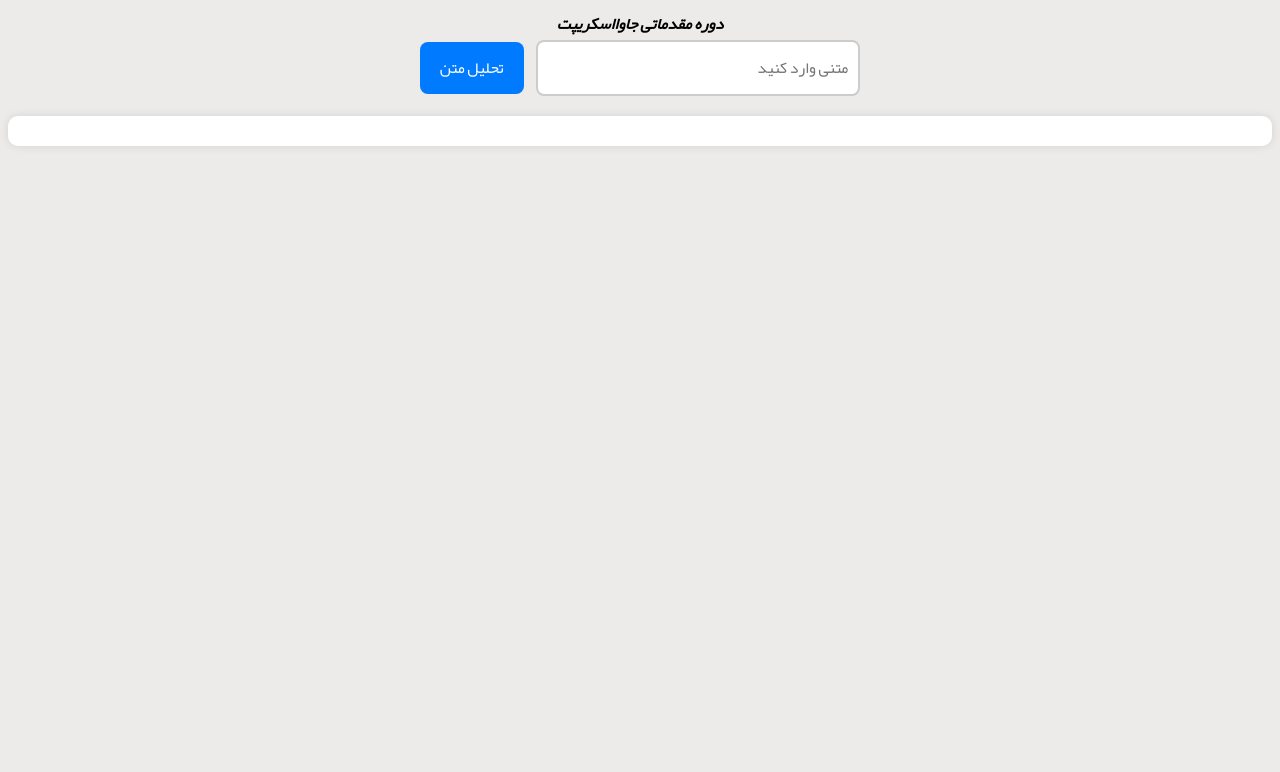
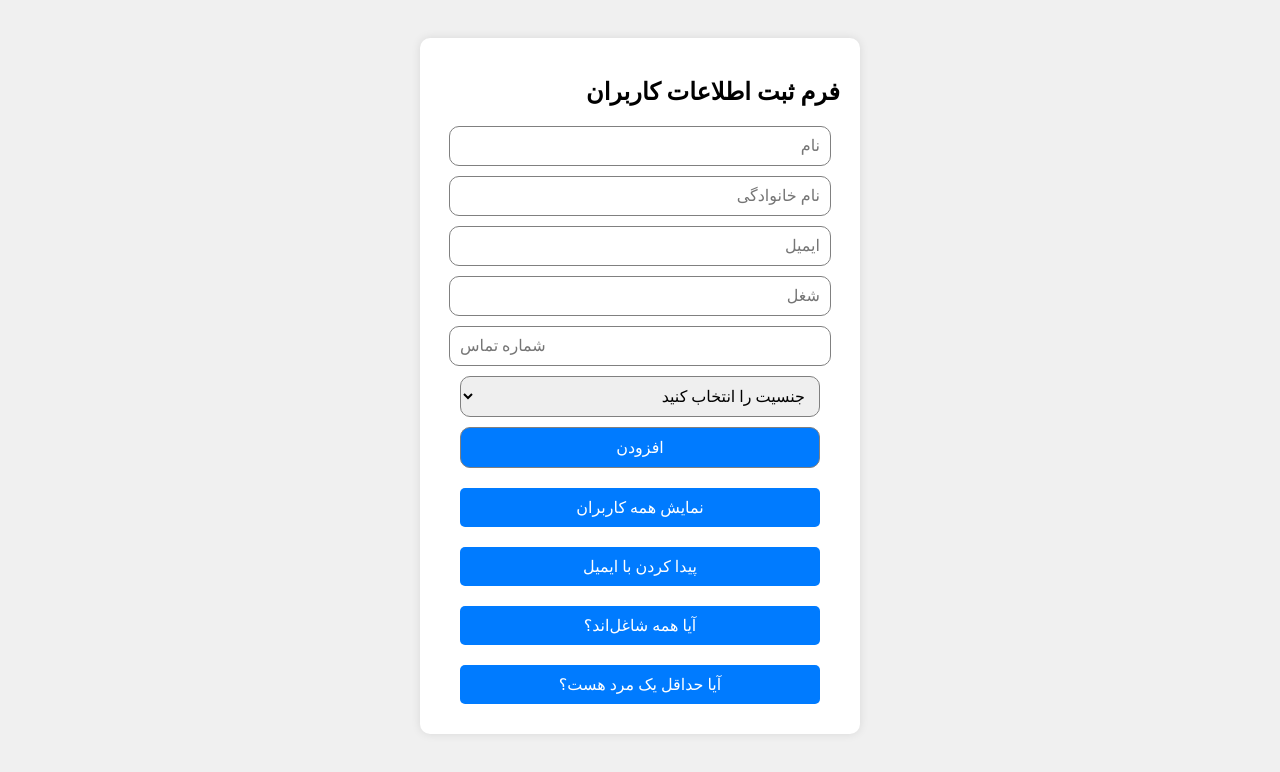
Before and after one commit to YsmnDre82/JSpractice, a plain HTML site: page index.html in a window 1280 px wide. Drawn offline with Linux system fonts and the light colour scheme; files whose address does not match are found by name; a web font is replaced by a local one.

Commit message:
start the Form project part 1

```diff
--- a/index.html
+++ b/index.html
@@ -5,17 +5,38 @@
     <meta charset="UTF-8">
     <meta name="viewport" content="width=device-width, initial-scale=1.0">
     <link rel="stylesheet" href="/style.css">
-    <title>practiceJS</title>
+    <title>form project</title>
 </head>
 
-<body dir="rtl">
-    <div class="mytext">
-        دوره مقدماتی جاوااسکریپت
+<body>
+  <div class="container">
+        <h2>فرم ثبت اطلاعات کاربران</h2>
+        <form id="userForm">
+            <input type="text" id="name" placeholder="نام" required />
+            <input type="text" id="family" placeholder="نام خانوادگی" required />
+            <input type="email" id="email" placeholder="ایمیل" required />
+            <input type="text" id="job" placeholder="شغل" />
+            <input type="tel" id="phone" placeholder="شماره تماس" />
+
+            <select id="gender">
+                <option value="">جنسیت را انتخاب کنید</option>
+                <option value="مرد">مرد</option>
+                <option value="زن">زن</option>
+            </select>
+
+            <button type="submit">افزودن</button>
+        </form>
+
+        <div class="buttons">
+            <button id="showModal">نمایش همه کاربران</button>
+            <button id="findByEmail">پیدا کردن با ایمیل</button>
+            <button id="checkIfAllHaveJob">آیا همه شاغل‌اند؟</button>
+            <button id="checkIfAnyIsMale">آیا حداقل یک مرد هست؟</button>
+        </div>
     </div>
 
-     <input type="text" id="inputText" placeholder="متنی وارد کنید">
-        <button onclick="analyzeText()">تحلیل متن</button>
-        <div id="output"></div>
+    <div id="overlay" class="overlay"></div>
+    <div id="modal" class="modal"></div>
 
     <script src="/main.js"></script>
 </body>
--- a/main.js
+++ b/main.js
@@ -1,121 +1,28 @@
-// const magicNumber = 7;
+const form = document.getElementById("userForm");
+const nameInput = document.getElementById("name");
+const familyInput = document.getElementById("family");
+const emailInput = document.getElementById("email");
+const jobInput = document.getElementById("job");
+const phoneInput = document.getElementById("phone");
+const genderSelect = document.getElementById("gender");
+const modal = document.getElementById("modal");
+const overlay = document.getElementById("overlay");
 
-// Math.random
-// Math.floor
-// const magicNumber = Math.floor(Math.random() * 10) + 1;
+let people = [];
 
+form.addEventListener("submit", function (e) {
+  e.preventDefault()
+  console.log();
 
-// for (attempt = 1; attempt <= 5; attempt++) {
-//   let guess = Number(prompt("عدد جادویی بین 1 تا 10 رو حدس بزن:"));
-
-//   console.log(guess === 0);
-
-
-//   if (guess === 0) {
-//     alert("شما منصرف شدید");
-//     break
-//   }
-
-//   if (guess < 0) {
-//     alert("عدد منفی مجاز نیست!");
-//     continue
-//   }
-
-
-  //   Expression (عبارت)
-  //   قطعه‌ای از کد که یک مقدار تولید می‌کنه
-  //   3 + 4
-  // "hello"
-  // x > 5
-  // user ? 'yes' : 'no'
-  // بله، همیشه یک مقدار برمی‌گردونه
-  // بله، می‌تونه داخل return یا توابع و شرط‌ها قرار بگیره	- قابل استفاده در عبارات دیگر
-
-
-
-
-  // Statement (دستور)
-  // قطعه‌ای از کد که یک عمل انجام می‌ده
-  // if (x > 5) {...}
-  // while (...) {...}
-  // break;
-  // return;
-  // نه، نمی‌تونه داخل عبارت دیگه باشه
-
-
-  // guess === magicNumber ? (alert("آفرین! درست حدس زدی 🎉"),  break) : alert("اشتباهه! دوباره امتحان کن...");
-//   if (guess === magicNumber) {
-//     alert("آفرین! درست حدس زدی 🎉");
-//     break;
-//   } else {
-//     alert("اشتباهه! دوباره امتحان کن...");
-//   }
-
-//   // &&
-//   attempt === 5 && alert("تموم شد! عدد جادویی " + magicNumber + " بود.");
-// }
-
-
-
-
-
-// const magicNumber = Math.ceil( Math.random()*10);
-
-// let attempt = 1
-// while ( attempt <= 5) {
-//   attempt++
-//   let guess = Number(prompt("عدد جادویی بین 1 تا 10 رو حدس بزن:"));
-
-//   if (guess === 0) {
-//     alert("شما منصرف شدید");
-//     break
-//   }
-
-
-//   if (guess < 0) {
-//     alert("عدد منفی مجاز نیست!");
-//     continue
-//   }
-
-//   if (guess === magicNumber) {
-//     alert("آفرین! درست حدس زدی 🎉");
-//     break;
-//   } else {
-//     alert("اشتباهه! دوباره امتحان کن...");
-//   }
-
-//   attempt === 5 && alert("تموم شد! عدد جادویی " + magicNumber + " بود.");
-// }
-
-
-
-function analyzeText() {
-  const input = document.getElementById("inputText").value;
-  const output = document.getElementById("output");
-
-  if (input == "") {
-    alert("لطفا متن را وارد کنید")
-    return
+  const newperson = {
+    name: nameInput.value.trim(),
+    family: familyInput.value.trim(),
+    email: emailInput.value.trim(),
+    job: jobInput.value.trim(),
+    phone: phoneInput.value.trim(),
+    gender: genderSelect.value
   }
 
+  console.log(newperson);
 
-  let message = "";
-
-  // استفاده از چند متد مهم رشته‌ای:
-  message += `<p>طول متن: ${input.length}</p>`;
-  message += `<p>حروف بزرگ: ${input.toUpperCase()}</p>`;
-  message += `<p>آیا شامل 'js' است؟ ${input.includes("js") ? "بله" : "خیر"}</p>`;
-  message += `<p>اولین موقعیت a: ${input.indexOf("a")}</p>`;
-  message += `<p>برعکس متن: ${input.split("").reverse().join("")}</p>`;
-  message += `<p>متن با حروف جداشده: ${input.split("").join("-")}</p>`;
-
-    // استفاده از if برای هشدار طول زیاد متن:
-    if (input.trim().length > 20) {
-      message += `<p style='color: red;'>متن شما طولانی است</p>`;
-    }
-
-    // مثال ternary برای تشخیص شروع متن:
-  message += `<p>${input.startsWith("سلام") ||input.startsWith("hello")   ? "با سلام شروع شده ✅" : "شروع متفاوت است ❌"}</p>`;
-
-  output.innerHTML = message;
-}
+})
--- a/style.css
+++ b/style.css
@@ -1,84 +1,93 @@
 @font-face {
   font-family: yekan;
-  src: url("/font/persianFont/yekan-font/yekan-regular.woff");
-  src: url("/font/persianFont/yekan-font/yekan-regular.ttf");
+  src: url("/assets/font/persianFont/yekan-font/yekan-regular.woff");
+  src: url("/assets/font/persianFont/yekan-font/yekan-regular.ttf");
 }
 @font-face {
   font-family: vazir;
-  src: url("/font/persianFont/vazir-font-v18.0.0/Vazir-Bold.woff");
-  src: url("/font/persianFont/vazir-font-v18.0.0/Vazir-Bold.woff2");
+  src: url("/assets/font/persianFont/vazir-font-v18.0.0/Vazir-Bold.woff");
+  src: url("/assets/font/persianFont/vazir-font-v18.0.0/Vazir-Bold.woff2");
 }
+
 
 body {
   font-family: yekan;
-  font-style: oblique;
-  font-weight: bolder;
-  height: 100vh;
-  background-color: rgb(237, 234, 234);
-  text-align: center;
+  background: #f0f0f0;
+  padding: 30px;
   direction: rtl;
-  }
-
-
-
-/* استایلهای مربوط به فرم ثبت نام */
-
-.registerSection {
-  width: 90%;
-  background-color: white;
-  padding: 20px;
-  display: inline-block;
-  text-align: justify;
-  border: 1px solid black;
-  border-radius: 15px;
-  text-align: center;
 }
 
-.registerSection h1 {
-  font-size: 20px;
-  display: inline-block;
-  background: linear-gradient(to right, #faff00, #00e0ff);
-  background-clip: text;
-  color: rgba(0, 0, 0, 0.258);
+.container {
+  background: white;
+  max-width: 400px;
+  margin: auto;
+  padding: 20px;
+  border-radius: 10px;
+  box-shadow: 0 0 10px rgba(0,0,0,0.1);
 }
 
-
-input[type="text"] {
+li{
+  border: 1px solid rgba(0, 34, 255, 0.682);
   padding: 10px;
-  width: 300px;
-  font-size: 16px;
-  border: 2px solid #ccc;
-  border-radius: 8px;
-  margin-left: 10px;
-  font-family: inherit;
+  border-radius: 10px;
+  margin-top:5px ;
 }
 
+form input, form select, form button ,button  {
+  display: block;
+  width: 90%;
+  margin-bottom: 10px;
+  padding: 10px;
+  font-size: 1em;
+  font-family: inherit;
+  border: 1px solid gray;
+  border-radius: 10px;
+  margin-inline: auto;
+}
+
+.buttons {
+  display: flex;
+  flex-direction: column;
+  gap: 10px;
+  margin-top: 20px;
+}
 
 button {
-  padding: 10px 20px;
-  background-color: #007bff;
+  background: #007bff;
+  color: white;
   border: none;
-  border-radius: 8px;
-  color: white;
-  font-size: 16px;
+  padding: 10px;
   cursor: pointer;
-  transition: background-color 0.3s;
-  font-family: inherit;
+  border-radius: 5px;
 }
 
 button:hover {
-  background-color: #0056b3;
+  background: #0056b3;
 }
 
-#output {
-  margin-top: 20px;
-  padding: 15px;
-  border-radius: 10px;
-  background-color: #ffffff;
-  box-shadow: 0 0 10px rgba(0, 0, 0, 0.1);
-  line-height: 1.8;
+.overlay {
+  opacity: 0;
+  visibility: hidden;
+  position: fixed;
+  inset: 0;
+  background: rgba(0, 0, 0, 0.4);
+  z-index: 9;
+    transition: all 1s;
 }
 
-p {
-  margin: 10px 0;
+.modal {
+  opacity: 0;
+  visibility: hidden;
+  position: fixed;
+  top: 50%;
+  left: 50%;
+  transform: translate(-50%, -50%);
+  background: white;
+  padding: 30px;
+  border-radius: 10px;
+  z-index: 10;
+  min-width: 300px;
+  max-width: 90%;
+  transition: all 1s;
+  width: 100vw;
 }
```
